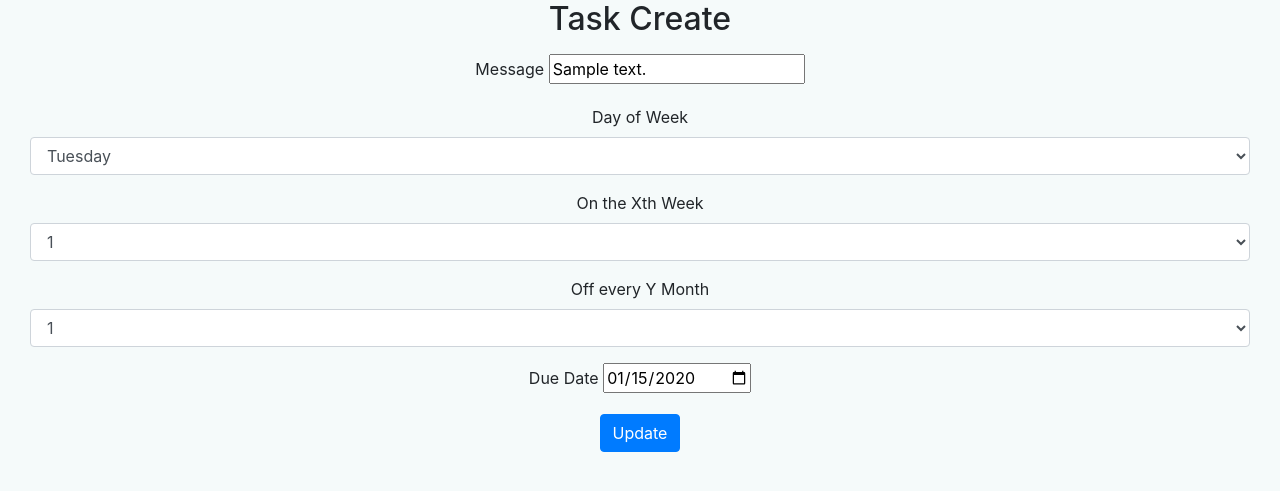
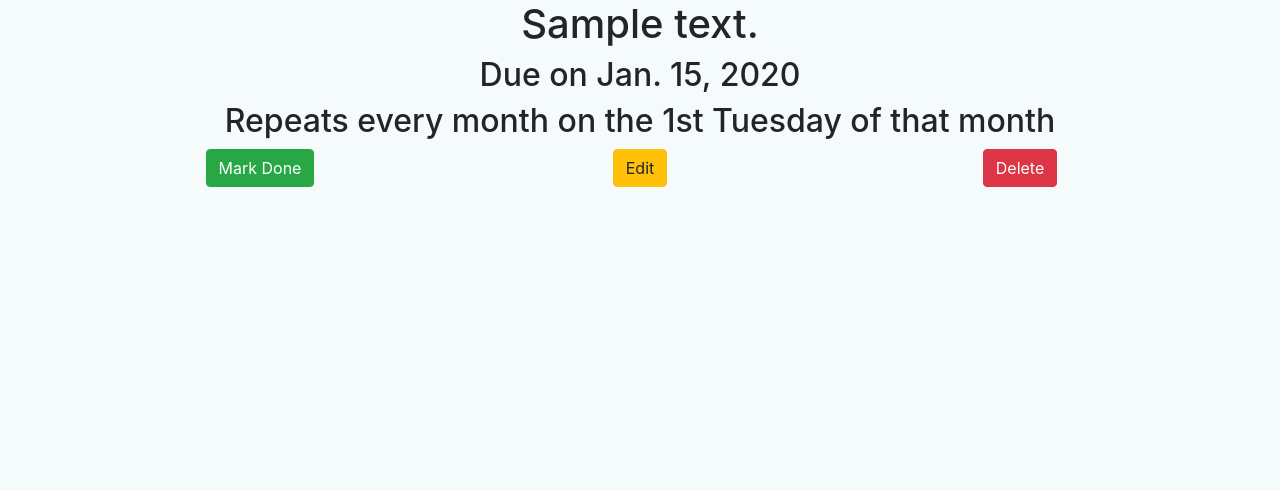
Before and after one commit to tnoff/personal-website, a Django app: page /0d27c6b9-a5d7-4782-9438-93b54b8f98f8/1/ in a window 1280 px wide. Shown: the part 56-547 px from the top of the page. Run offline with Django 3.2, Linux system fonts and the light colour scheme; tables that the repository leaves empty hold one stand-in row (values such as "Sample post"); parts of the project's set-up code (start-up, migrations or seed data) failed here and were passed over; some libraries are stand-ins or nearby versions.

Commit message:
Split task show into diff view

```diff
--- a/website/my_calendar/urls.py
+++ b/website/my_calendar/urls.py
@@ -13,7 +13,8 @@ my_calendar_urls = [
     # Task urls
     re_path(r'0d27c6b9-a5d7-4782-9438-93b54b8f98f8/?$', views.task_list),
     re_path(r'0d27c6b9-a5d7-4782-9438-93b54b8f98f8/create/?$', views.task_create),
-    re_path(r'0d27c6b9-a5d7-4782-9438-93b54b8f98f8/(?P<task_id>\d+)/?$', views.task_update),
+    re_path(r'0d27c6b9-a5d7-4782-9438-93b54b8f98f8/(?P<task_id>\d+)/?$', views.task_show),
+    re_path(r'0d27c6b9-a5d7-4782-9438-93b54b8f98f8/(?P<task_id>\d+)/edit/?$', views.task_update),
     re_path(r'0d27c6b9-a5d7-4782-9438-93b54b8f98f8/(?P<task_id>\d+)/delete/?$', views.task_delete),
     re_path(r'0d27c6b9-a5d7-4782-9438-93b54b8f98f8/(?P<task_id>\d+)/done/?$', views.task_mark_done),
     # Event urls
--- a/website/my_calendar/views.py
+++ b/website/my_calendar/views.py
@@ -121,6 +121,50 @@ def task_update(request, task_id):
         view_data['errors'] = form.errors
         return render(request, 'my_calendar/task.html', view_data)
     return render(request, 'my_calendar/task.html', view_data)
+
+@otp_required
+def task_show(request, task_id):
+    '''
+    Show individual task
+    '''
+    task = Task.objects.get(id=task_id) #pylint:disable=no-member
+    if not task:
+        raise Http404(f'Unable to locate task id: {task_id}')
+
+    task.day_of_week = DAYS_OF_WEEK[task.day_of_week][1]
+
+    month_message = f'Repeats every {task.month_offset}th month '
+    if task.month_offset == 1:
+        month_message = 'Repeats every month '
+    elif task.month_offset == 2:
+        month_message = 'Repeats every 2nd month '
+    elif task.month_offset == 3:
+        month_message = 'Repeats every 3rd month '
+
+    week_message = f' on the {task.week_offset}th {task.day_of_week} of that month'
+    if task.week_offset == 1:
+        week_message = f' on the 1st {task.day_of_week} of that month'
+    elif task.week_offset == 2:
+        week_message = f' on the 2nd {task.day_of_week} of that month'
+    elif task.week_offset == 3:
+        week_message = f' on the 3rd {task.day_of_week} of that month'
+
+    repeat_message = f'{month_message}{week_message}'
+    if task.month_offset == 0:
+        if task.week_offset == 1:
+            repeat_message = f'Repeats every week on {task.day_of_week}'
+        elif task.week_offset == 2:
+            repeat_message = f'Repeats every other week on {task.day_of_week}'
+        elif task.week_offset == 3:
+            repeat_message = f'Repeats every 3rd week on {task.day_of_week}'
+        else:
+            repeat_message = f'Repeats every {task.week_offset}th week on {task.day_of_week}'
+
+    view_data = {
+        'task': task,
+        'repeat_message': repeat_message,
+    }
+    return render(request, 'my_calendar/task_show.html', view_data)
 
 @otp_required
 def task_mark_done(request, task_id):
@@ -328,7 +372,7 @@ def group_create(request):
                 if key == 'people':
                     continue
                 group_data[key] = value
-            new_group = Group (**group_data)
+            new_group = Group(**group_data)
             new_group.save()
             for person in people:
                 person = Person.objects.get(id=person) #pylint:disable=no-member
--- a/website/templates/my_calendar/task.html
+++ b/website/templates/my_calendar/task.html
@@ -14,7 +14,7 @@
     {% if operation == 'create' %}
     <form action="/0d27c6b9-a5d7-4782-9438-93b54b8f98f8/create/" method="post">
     {% else %}
-    <form action="/0d27c6b9-a5d7-4782-9438-93b54b8f98f8/{{task.id}}/" method="post">
+    <form action="/0d27c6b9-a5d7-4782-9438-93b54b8f98f8/{{task.id}}/edit" method="post">
     {% endif %}
         {% csrf_token %}
         <div class="form-group">
--- /dev/null
+++ b/website/templates/my_calendar/task_show.html
@@ -0,0 +1,28 @@
+{% extends "base.html" %}
+{% block content %}
+<div class="container">
+    <h1 align="center">{{task.message}}</h1>
+
+    <h2 align="center">Due on {{task.due_date}}</h2>
+    <h2 align="center">{{repeat_message}}</h2>
+    <div class="row" align="center">
+        <div class="col-4">
+            <form action="/0d27c6b9-a5d7-4782-9438-93b54b8f98f8/{{task.id}}/done" method="post">
+                {% csrf_token %}
+                <button name="mark_done" value="{{task.id}}" type="submit" class="btn btn-success">Mark Done</button>
+            </form>
+        </div>
+        <div class="col-4">
+            <a href="/0d27c6b9-a5d7-4782-9438-93b54b8f98f8/{{task.id}}/edit" method="get">
+                <button name="edit" value="{{task.id}}" type="submit" class="btn btn-warning">Edit</button>
+            </a>
+        </div>
+        <div class="col-4">
+            <form action="/0d27c6b9-a5d7-4782-9438-93b54b8f98f8/{{task.id}}/delete" method="get">
+                {% csrf_token %}
+                <button name="delete" value="{{task.id}}" type="submit" class="btn btn-danger">Delete</button>
+            </form>
+        </div>
+    </div>
+</div>
+{% endblock %}
```
Also changed, not shown: website/templates/my_calendar/task_list.html (+3 -4 lines).
